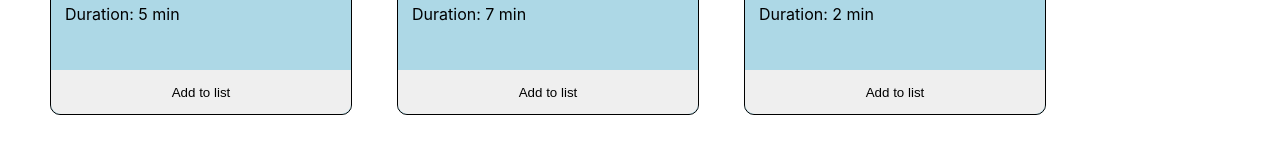
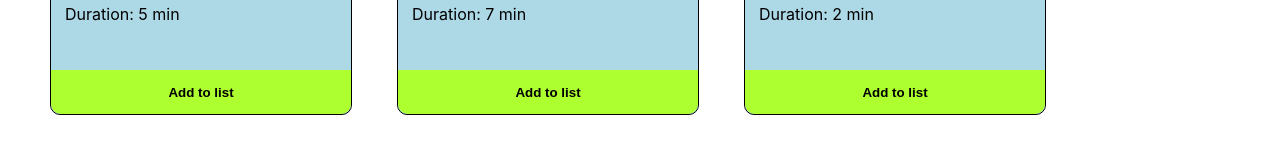
Before and after one commit to Mohammed-Ibrahim-15/ib-fitness-club-react, a React (Create React App) app: page / in a window 1280 px wide. Shown: the part 577-735 px from the top of the page. Built offline with nearby package versions, Linux system fonts and the light colour scheme.

Commit message:
cart added

```diff
--- a/src/components/Activity/Activity.css
+++ b/src/components/Activity/Activity.css
@@ -20,12 +20,17 @@
 
 .btn-cart {
     width: 100%;
+    background-color: greenyellow;
     position: absolute;
     bottom: 0;
     border: none;
     border-radius: 0 0 10px 10px;
 }
 
+.btn-cart p {
+    font-weight: 600;
+}
+
 .btn-cart:hover {
     background-color: orange;
 }
```
Also changed, not shown: src/components/Cart/Cart.css (added), src/components/Cart/Cart.js (added).
